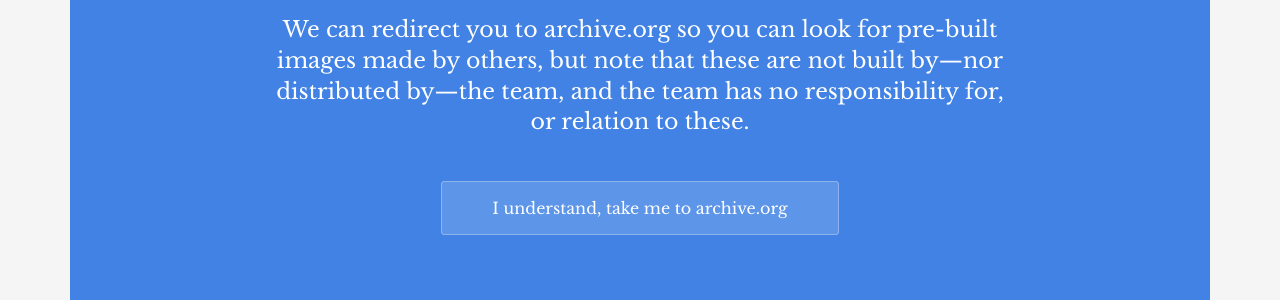
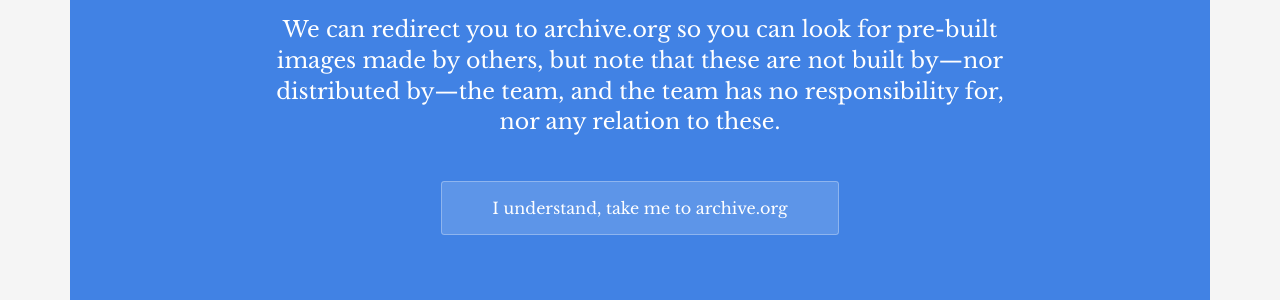
Before and after one commit to amigavision/amigavision.github.io, a Jekyll site: the page built from download.html, in a window 1280 px wide. Shown: the part 345-645 px from the top of the page. Built offline with Jekyll 4.4.1, drawn with Linux system fonts in a browser that asks for light colours.

Commit message:
Update download.html

```diff
--- a/download.html
+++ b/download.html
@@ -7,7 +7,7 @@
 	<div class="text-container">
 		<p class="subtext editable">The AmigaVision team does not distribute software, we only maintain the script that builds an image if you supply your own demos and games.</p>
 
-		<p class="subtext editable"> We can redirect you to archive.org so you can look for pre-built images made by others, but note that these are not built by&mdash;nor distributed by&mdash;the team, and the team has no responsibility for, or relation to these.</p>
+		<p class="subtext editable"> We can redirect you to archive.org so you can look for pre-built images made by others, but note that these are not built by&mdash;nor distributed by&mdash;the team, and the team has no responsibility for, nor any relation to these.</p>
 
     <div class="cta button alt"><a target="_blank" href="https://archive.org/details/software?query=megaags">I understand, take me to archive.org</a></div>
   </div>
```
